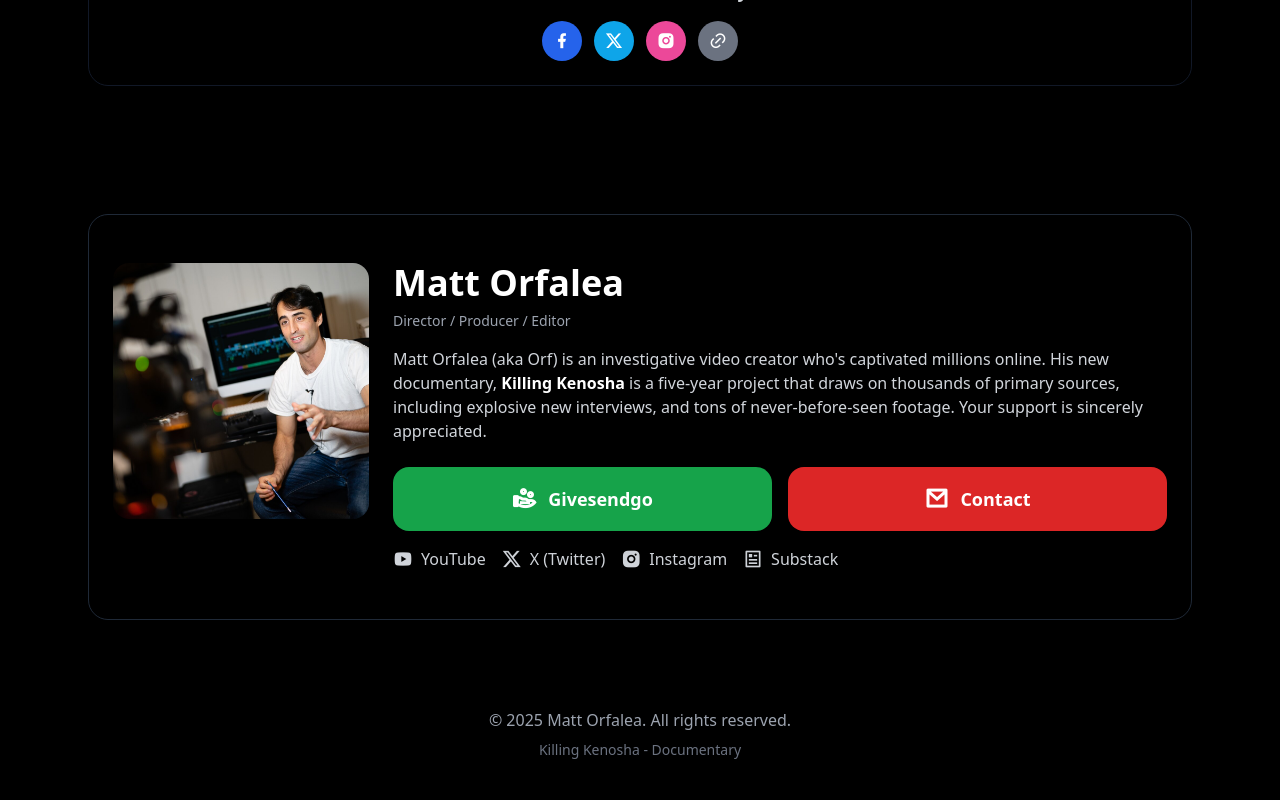
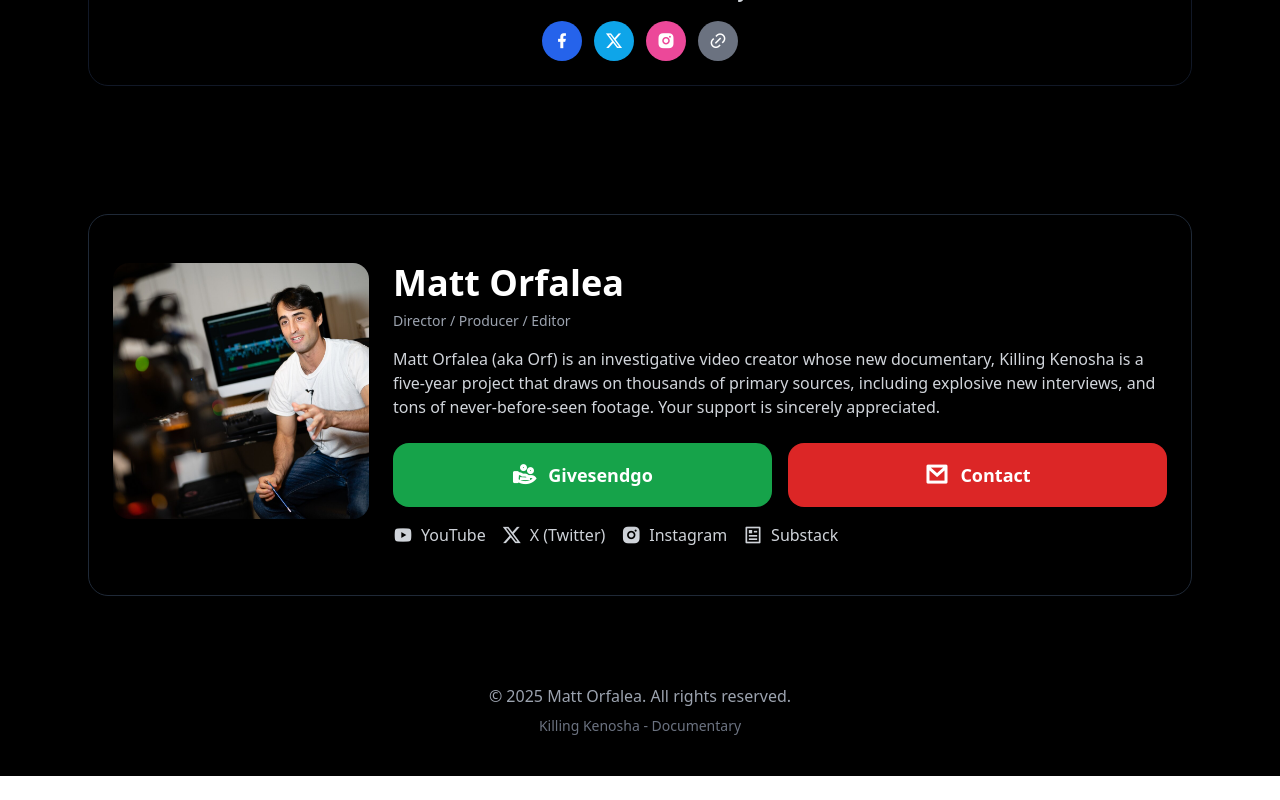
Before and after one commit to tannibunni/killingkenoshafilm, a Vue app: page / in a window 1280 px wide. Shown: the part 2742-3542 px from the top of the page. After the commit the page ends 3518 px from the top, so only its background shows below. Built offline with nearby package versions, Linux system fonts and the light colour scheme; no server answers.

Commit message:
Remove GoFundMe button and update GivesendGo button to green

```diff
--- a/src/components/Bio.vue
+++ b/src/components/Bio.vue
@@ -16,7 +16,9 @@
         <h4 class="text-2xl sm:text-3xl md:text-4xl font-semibold text-white mb-2">Matt Orfalea</h4>
         <p class="text-xs sm:text-sm text-gray-400 mb-3 sm:mb-4">Director / Producer / Editor</p>
         <p class="text-sm sm:text-base leading-relaxed mb-4 sm:mb-6">
-          Matt Orfalea (aka Orf) is an investigative video creator who's captivated millions online. His new documentary, <strong class="text-white">Killing Kenosha</strong> is a five-year project that draws on thousands of primary sources, including explosive new interviews, and tons of never-before-seen footage. Your support is sincerely appreciated.
+
+
+Matt Orfalea (aka Orf) is an investigative video creator whose new documentary, Killing Kenosha is a five-year project that draws on thousands of primary sources, including explosive new interviews, and tons of never-before-seen footage. Your support is sincerely appreciated.
         </p>
 
         <!-- Donation Buttons -->
```
